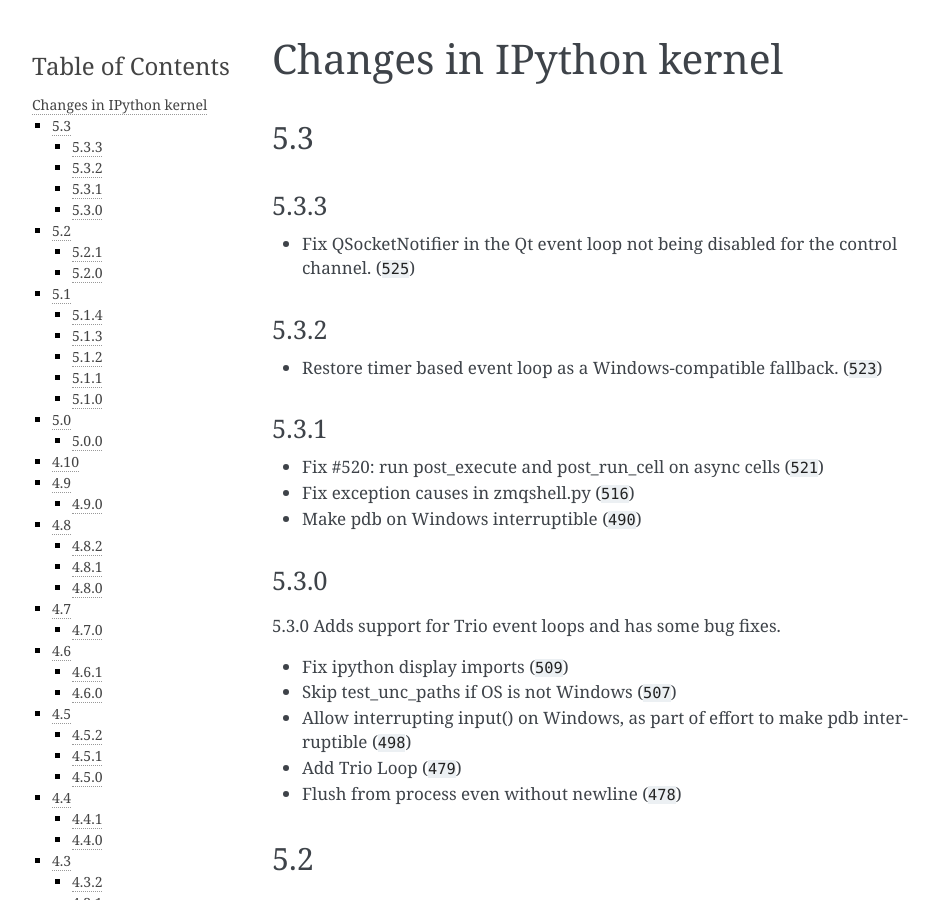
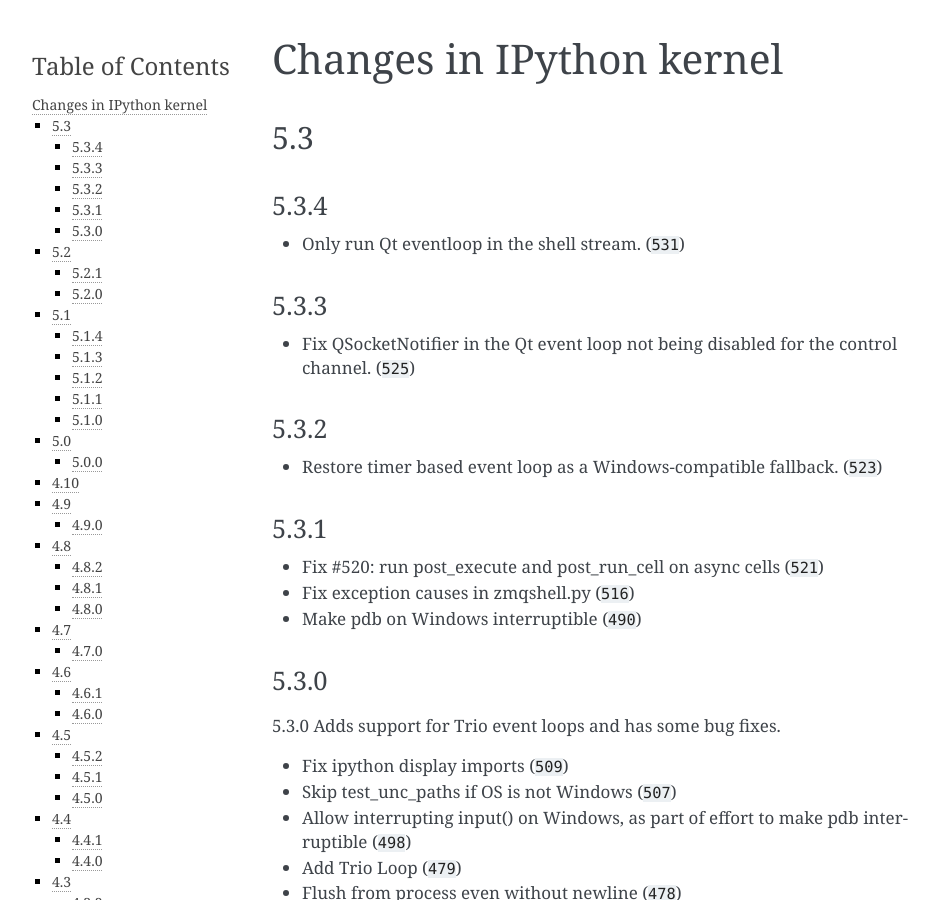
Before and after one commit to ipython/ipykernel, a Sphinx documentation site: the page built from docs/changelog.rst, in a window 1280 px wide and 900 px high. Shown: the whole window, without its empty margins (148-1087 px from the left). Built offline with Sphinx 7.4.7, drawn with Linux system fonts in a browser that asks for light colours; cross-references to code outside the pages are shown as plain code.

Commit message:
Release 5.3.4

```diff
--- a/docs/changelog.rst
+++ b/docs/changelog.rst
@@ -3,6 +3,10 @@
 
 5.3
 ---
+
+5.3.4
+*****
+- Only run Qt eventloop in the shell stream. (:ghpull:`531`)
 
 5.3.3
 *****
--- a/ipykernel/_version.py
+++ b/ipykernel/_version.py
@@ -1,4 +1,4 @@
-version_info = (5, 3, 3)
+version_info = (5, 3, 4)
 __version__ = '.'.join(map(str, version_info[:3]))
 
 # pep440 is annoying, beta/alpha/rc should _not_ have dots or pip/setuptools
```
